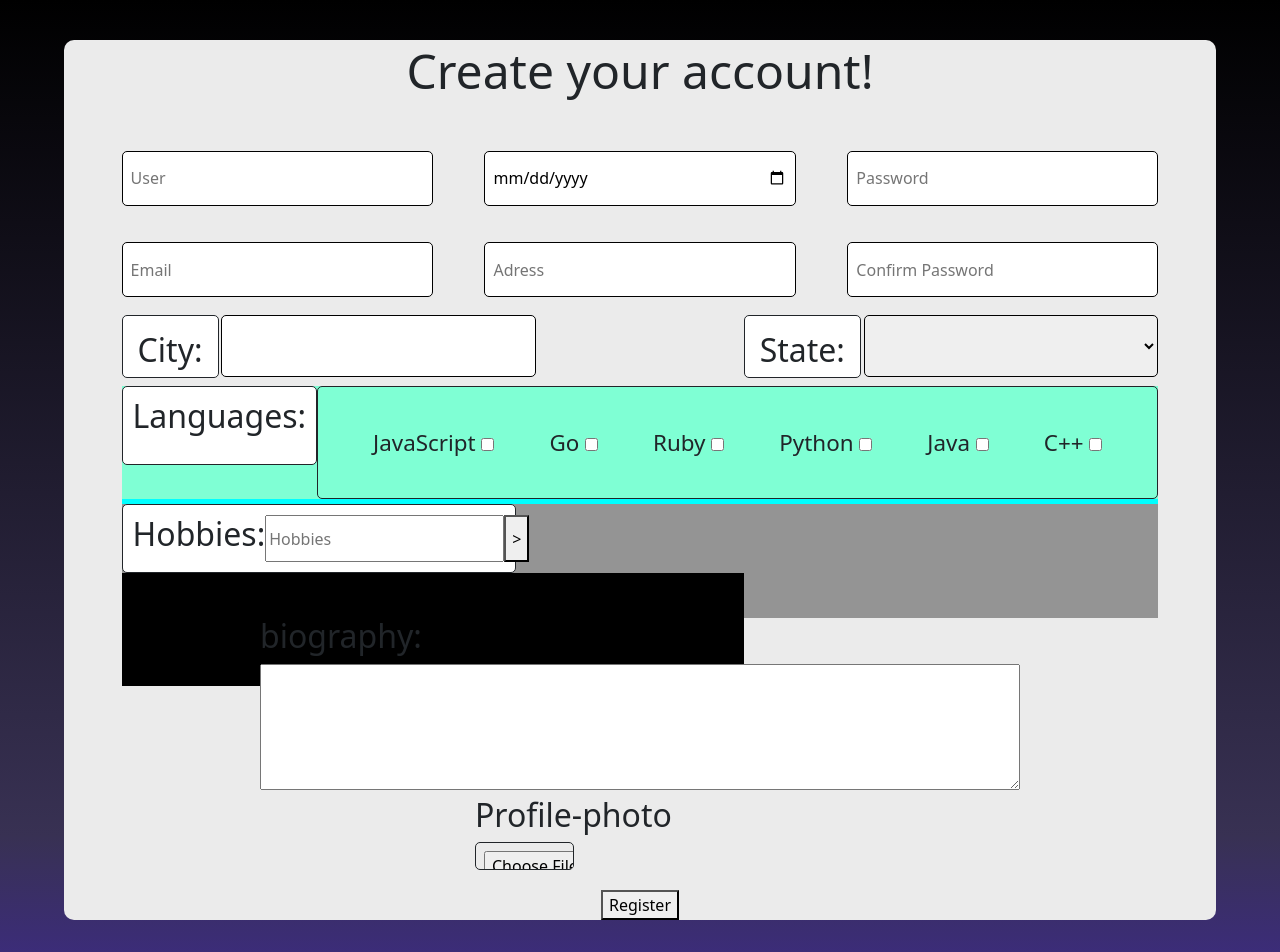
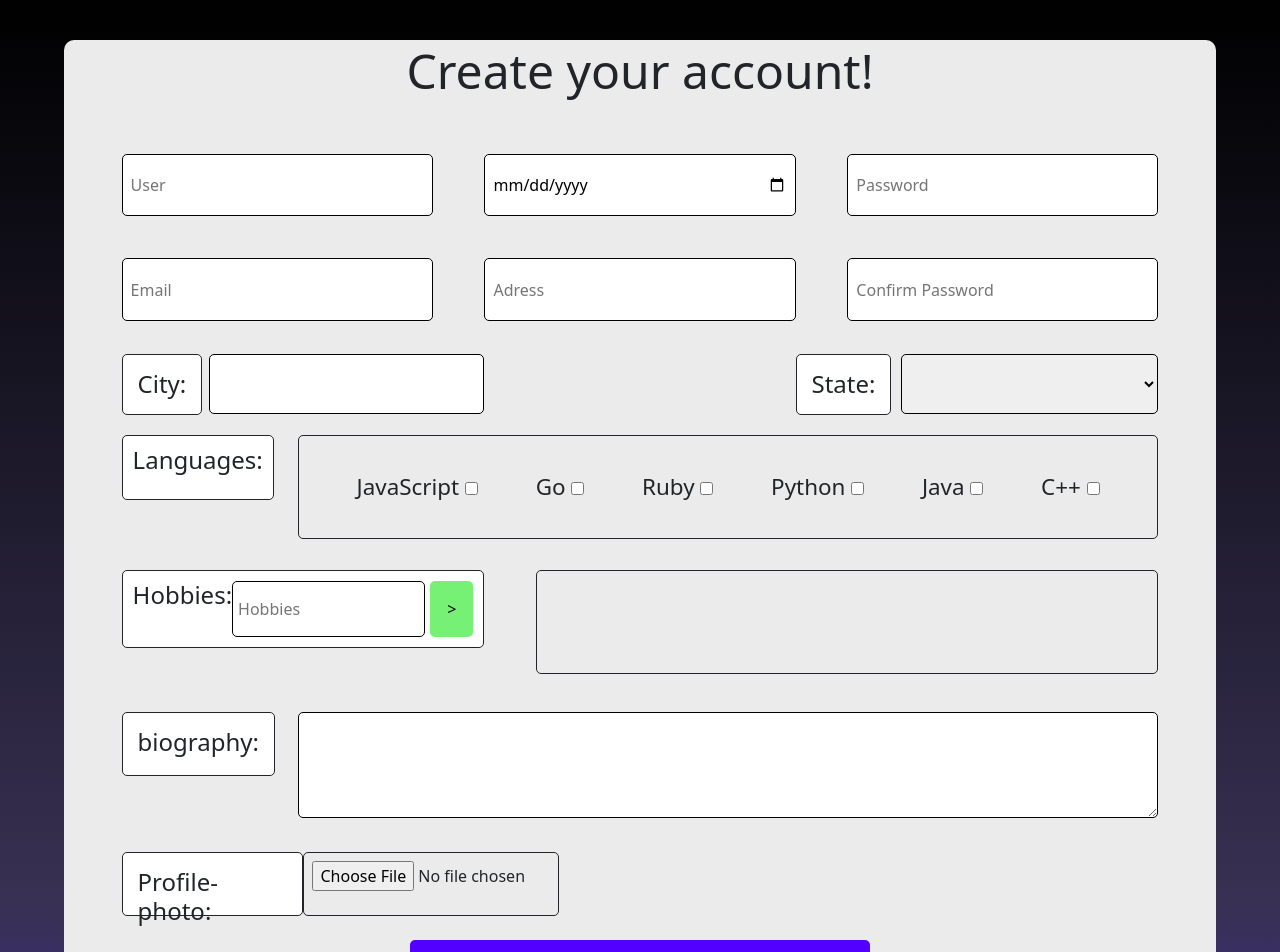
Before and after one commit to Gabz047/projetoLogin, a Vue app: page /register in a window 1280 px wide. Shown: the top 952 px of the page. Built offline with nearby package versions, Linux system fonts and the light colour scheme.

Commit message:
Css da página de registro terminado

```diff
--- a/src/views/register.vue
+++ b/src/views/register.vue
@@ -133,7 +133,7 @@ function edit() {
         <button @click="edit" class="btn btn-primary">Edit</button>
         <div class="img-field">
         <img  vi-if="avatar.photo" :src="avatar.photo">
-    </div>
+        </div>
 
     <div class="info-field">
         <p> User: {{ mainInfo.user }}</p>
@@ -154,9 +154,9 @@ function edit() {
 
 
 
-
-        <p> Biography: {{ mainInfo.bio }}</p>
-
+       <div class="bio-info">
+        <p class="b-p"> Biography: {{ mainInfo.bio }}</p>
+        </div>
     </div>
 
     </section>
@@ -251,18 +251,19 @@ function edit() {
 
         <h2>biography: </h2>
 
-        <textarea cols="80" rows="5" v-model="mainInfo.bio"></textarea>
+        <textarea cols="80" rows="5" v-model="mainInfo.bio" maxlength="255"></textarea>
       </div>
 
       <div class="photo-field">
 
-        <h2>Profile-photo</h2>
+        <div class="group-pht">
+        <h2>Profile-photo:</h2>
 
         <input type="file" @change="handleFileUpload($event)" class="inputbasic">
-
+         </div>
       </div>
 
-      <button @click="register">Register</button>
+      <button @click="register" class="btn-regist">Register</button>
     </section>
 
 
@@ -276,7 +277,7 @@ main {
 
   width: 100%;
   background: linear-gradient(180deg, rgba(0,0,0,1) 0%, rgba(56,49,83,1) 87%, rgba(60,44,123,1) 100%);
-  height: 120vh;
+  height: 130vh;
   display: flex;
   align-items: center;
   justify-content: center;
@@ -287,8 +288,8 @@ main {
 
 .userInfo {
     width: 80%;
-    height: 80vh;
-    background-color: rgb(235, 235, 235);
+    height: 100vh;
+    background-color: #E6E6E7;
     display: flex;
     flex-direction: column;
     flex-wrap: wrap;
@@ -319,7 +320,8 @@ main {
 p {
     font-size: 2.5vh;
     padding: 1vh;
-
+    background-color: #aeaeaf;
+    border-radius: 5px;
 }
 
 .info-field {
@@ -328,8 +330,8 @@ p {
     flex-direction: column;
     height: 100%;
     width: 60%;
-    justify-content: center;
     align-items: left;
+    margin-top: 8vh;
 }
 
 .langs-info {
@@ -338,6 +340,7 @@ p {
     padding: 1vh 0 0 0;
     border-radius: 10px;
     align-items:center;
+    margin-top: 1vh;
 }
 
 .langs-info li {
@@ -361,6 +364,7 @@ p {
     border-radius: 10px;
     align-items:center;
     padding: 1vh 0 0 0;
+    margin-top: 2vh
 }
 
 .hobbies-info li {
@@ -378,13 +382,20 @@ p {
     content: ",";
 }
 
+.bio-info {
+    background-color: #aeaeaf;
+    height: auto;
+    border-radius: 5px;
+    margin-top: 2vh;
+}
+
 /** Info registered end>>>>>>>>>>>>>>>>>>>>>>>>>>>>>>*/
 
 /** Register info */
 
 .register-field {
     width: 90%;
-    height: 110vh;
+    height: 120vh;
     background-color: rgb(235, 235, 235);
     border-radius: 10px;
     display: flex;
@@ -421,6 +432,7 @@ p {
 }
 
 .cityState-field {
+    margin-top: 1.5vh;
     height: 8%;
     width: 90%;
     display: flex;
@@ -433,18 +445,27 @@ p {
     border: 1px solid;
     border-radius: 5px;
     padding: 15px;
+    font-size: 3vh;
 }
 
 .city-field {
-    width: 40%;
+    width: 35%;
     display: flex;
     justify-content: space-between;
 }
 
+.city-field h2 {
+    font-size: 3vh;
+}
+
 .states-field {
     display: flex;
-    width: 40%;
+    width: 35%;
     justify-content: space-between;
+}
+
+select {
+    padding: 5px;
 }
 
 .inputCity {
@@ -468,12 +489,11 @@ p {
 .langHobbies-field {
     height: 38%;
     width: 90%;
-    background-color: aqua;
+    margin-top: 1.5vh;
 }
 
 .langs-field {
     width: 100%;
-    background-color: aquamarine;
     display: flex;
     height: 49%;
     justify-content: space-between;
@@ -484,12 +504,13 @@ p {
     border: 1px solid;
     border-radius: 5px;
     padding: 10px;
-    height: 70%;
+    height: 50%;
+    font-size: 3vh;
 }
 
 .lang-options {
     width: 83%;
-    height: 100%;
+    height: 80%;
     border-radius: 5px;
     border: 1px solid;
     display: flex;
@@ -518,15 +539,21 @@ p {
 
 .hobbies-field {
     width: 100%;
-    background-color: rgb(148, 148, 148);
     display: flex;
     justify-content: space-between;
     height: 49%;
     margin-top: 0.5%;
 }
 
+.hobbies-field h2 {
+    font-size: 3vh;
+}
+
 .hobbies-options {
     width: 100%;
+    display: flex;
+    justify-content: space-between;
+    border-radius: 5px;
 }
 .desc-input {
     display: flex;
@@ -535,23 +562,133 @@ p {
     border: 1px solid;
     padding: 10px;
     border-radius: 5px;
-    width: 38%;
+    width: 35%;
+    height: 60%;
+}
+
+.desc-input input {
+    padding: 5px;
+    border-radius: 5px;
+    width: 80%;
+    border: 1px solid;
 }
 
 .group {
     display: flex;
+    justify-content: space-between;
+}
+
+.group button {
+    border-radius: 5px;
+    border: none;
+    background-color: rgb(118, 241, 118);
+    width: 18%;
 }
 
 .lista-hobbies {
     width: 60%;
-    height: 100%;
-    background-color: black;
+    height: 80%;
+    display: flex;
+    flex-wrap: wrap;
+    overflow:hidden;
+    border-radius: 5px;
+    border: 1px solid;
+}
+
+.lista-hobbies li {
+    list-style: none;
+    margin: 1vh 0 0 1vw;
+    padding: 5px 5px 0 5px  ;
+    height: 6vh;
+    border-radius: 5px;
+    background-color: rgba(173, 173, 173, 0.8);
+    border: 1px solid;
+}
+
+.lista-hobbies button {
+    background-color: rgb(240, 75, 75);
+    border: none;
+    border-radius: 5px;
 }
 
 
 
 /** Langs & Hobbies field end :>>>>>>>>>>>>>>>>>>>>>>>>>>>>>>>>*/
 
+/** Biography-field */
+
+.biography-field {
+    width: 90%;
+    display: flex;
+    justify-content: space-between;
+    margin-top: 1vh;
+    margin-top: 1.5vh;
+}
+
+.biography-field h2 {
+    background-color: white;
+    border: 1px solid;
+    border-radius: 5px;
+    padding: 15px;
+    font-size: 3vh;
+    height: 8vh;
+}
+
+textarea {
+    border-radius: 5px;
+    width: 83%;
+    height: 80%;
+    border: 1px solid;
+    padding: 5px;
+}
+
+/** Biography-field END >>>>>>>>>>>>>*/
+
+
+/** Profile-photo */
+
+.photo-field {
+    width: 90%;
+    display: flex;
+    justify-content: space-between;
+    margin-top: 1vh;
+}
+
+.photo-field h2 {
+    background-color: white;
+    border: 1px solid;
+    border-radius: 5px;
+    padding: 15px;
+    font-size: 3vh;
+    height: 8vh;
+}
+
+.photo-field input {
+    width: 60%;
+    height: 8vh;
+}
+
+.group-pht {
+    display: flex;
+    width: 34.2vw;
+    justify-content: space-between;
+}
+
+.btn-regist {
+    width: 40%;
+    margin-top: 2vh;
+    margin-bottom: 2vh;
+    padding: 10px;
+    border: 1px;
+    border-radius: 5px;
+    background-color: #5200FF;
+}
+
+.btn-regist:hover {
+    background-color: #6b2feb;
+}
+
+/** Profile-photo end >>>>>>>>>>> */
 
 
 /** Register info end>>>>>>>>>>>>>>>>>>>>>>>>>>>>>>*/
```
